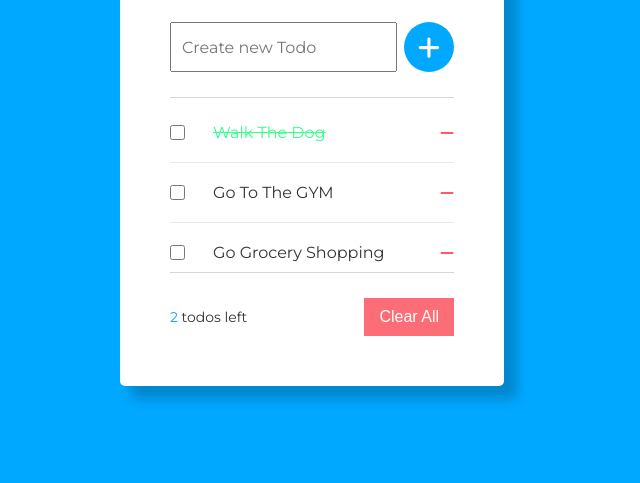
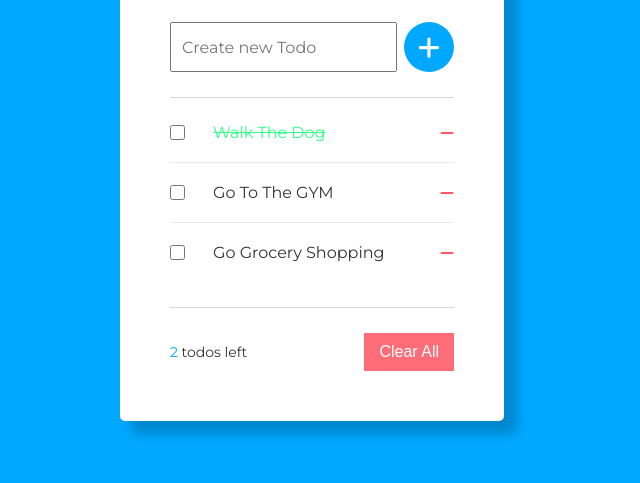
Before and after one commit to EdwardShanahan07/my-todo-list, a plain HTML site: page index.html in a window 1280 px wide. Shown: the part 277-760 px from the top of the page, without its empty margins (328-968 px from the left). Drawn offline with Linux system fonts and the light colour scheme.

Commit message:
Remove overflow auto on todo list element

```diff
--- a/assets/css/style.css
+++ b/assets/css/style.css
@@ -113,8 +113,6 @@ h1 {
 
 /* Todo List Section */
 
-.section-todo-list {}
-
 .todo-header {
     border-bottom: 1px solid rgba(51, 51, 51, 0.2);
     padding-bottom: 2.5rem;
@@ -179,8 +177,6 @@ h1 {
     padding-bottom: 2.5rem;
     margin-bottom: 2.5rem;
     list-style: none;
-    overflow-y: auto;
-    max-height: 150px;
 }
 
 .todo-item {
```
